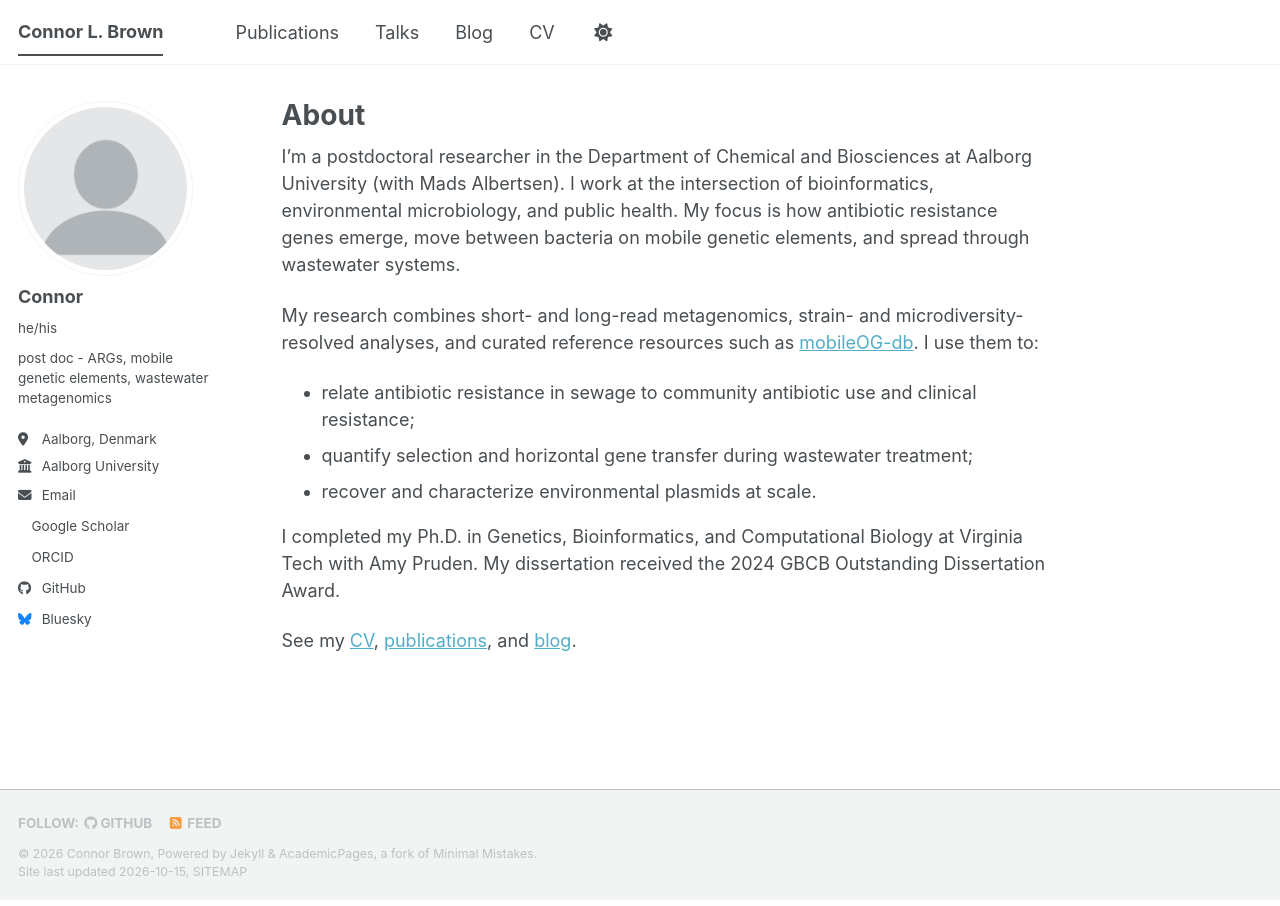
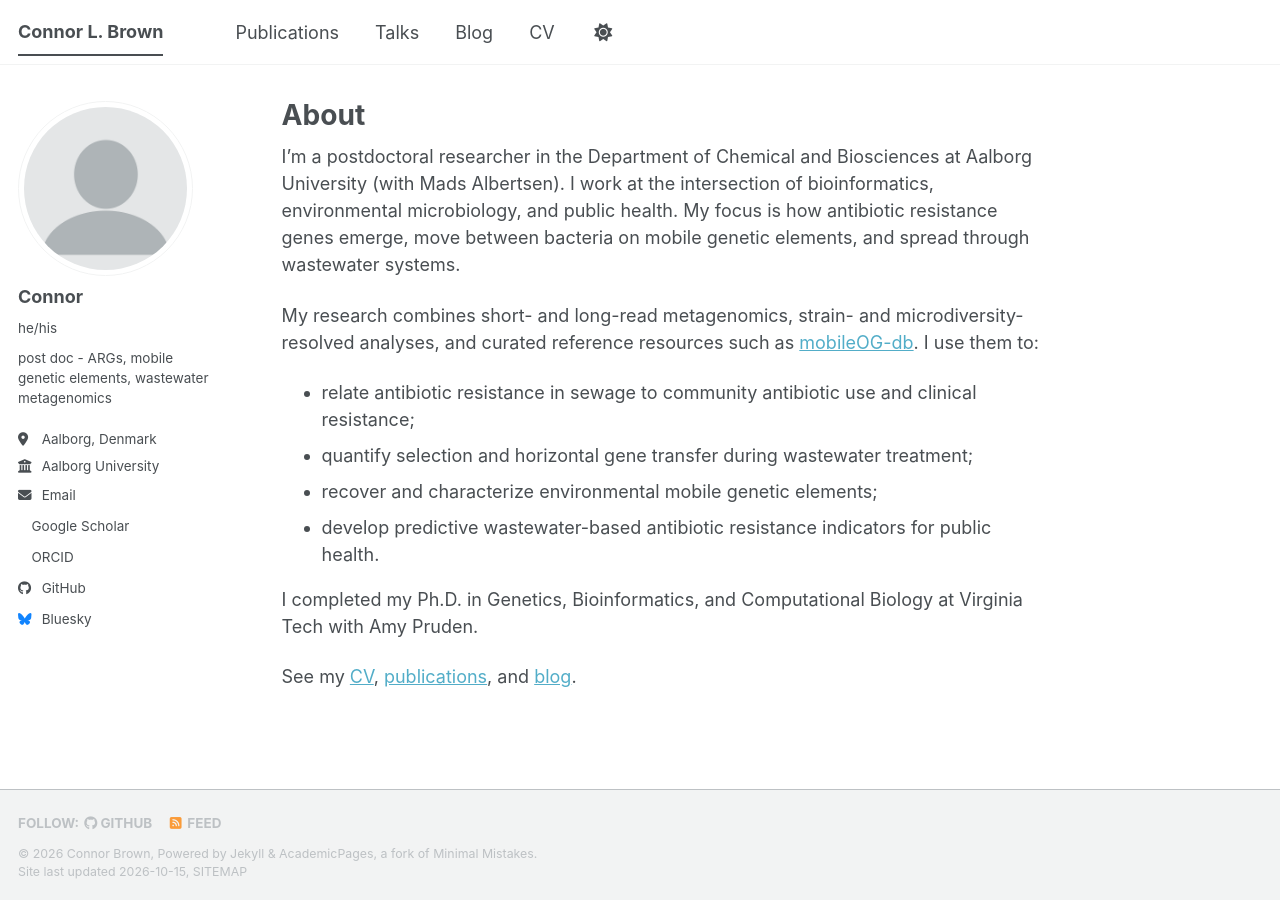
Before and after one commit to clb21565/clb21565.github.io, a Jekyll site: the page built from _pages/about.md, in a window 1280 px wide. Built offline with Jekyll 4.4.1, drawn with Linux system fonts in a browser that asks for light colours; a style sheet for code colours, icons or effects is not loaded.

Commit message:
Revise research description in about.md
Updated research focus and removed dissertation award mention.

```diff
--- a/_pages/about.md
+++ b/_pages/about.md
@@ -13,8 +13,9 @@ My research combines short- and long-read metagenomics, strain- and microdiversi
 
 - relate antibiotic resistance in sewage to community antibiotic use and clinical resistance;
 - quantify selection and horizontal gene transfer during wastewater treatment;
-- recover and characterize environmental plasmids at scale.
+- recover and characterize environmental mobile genetic elements;
+- develop predictive wastewater-based antibiotic resistance indicators for public health.
 
-I completed my Ph.D. in Genetics, Bioinformatics, and Computational Biology at Virginia Tech with Amy Pruden. My dissertation received the 2024 GBCB Outstanding Dissertation Award.
+I completed my Ph.D. in Genetics, Bioinformatics, and Computational Biology at Virginia Tech with Amy Pruden.
 
 See my [CV](/cv/), [publications](/publications/), and [blog](/year-archive/).
```
